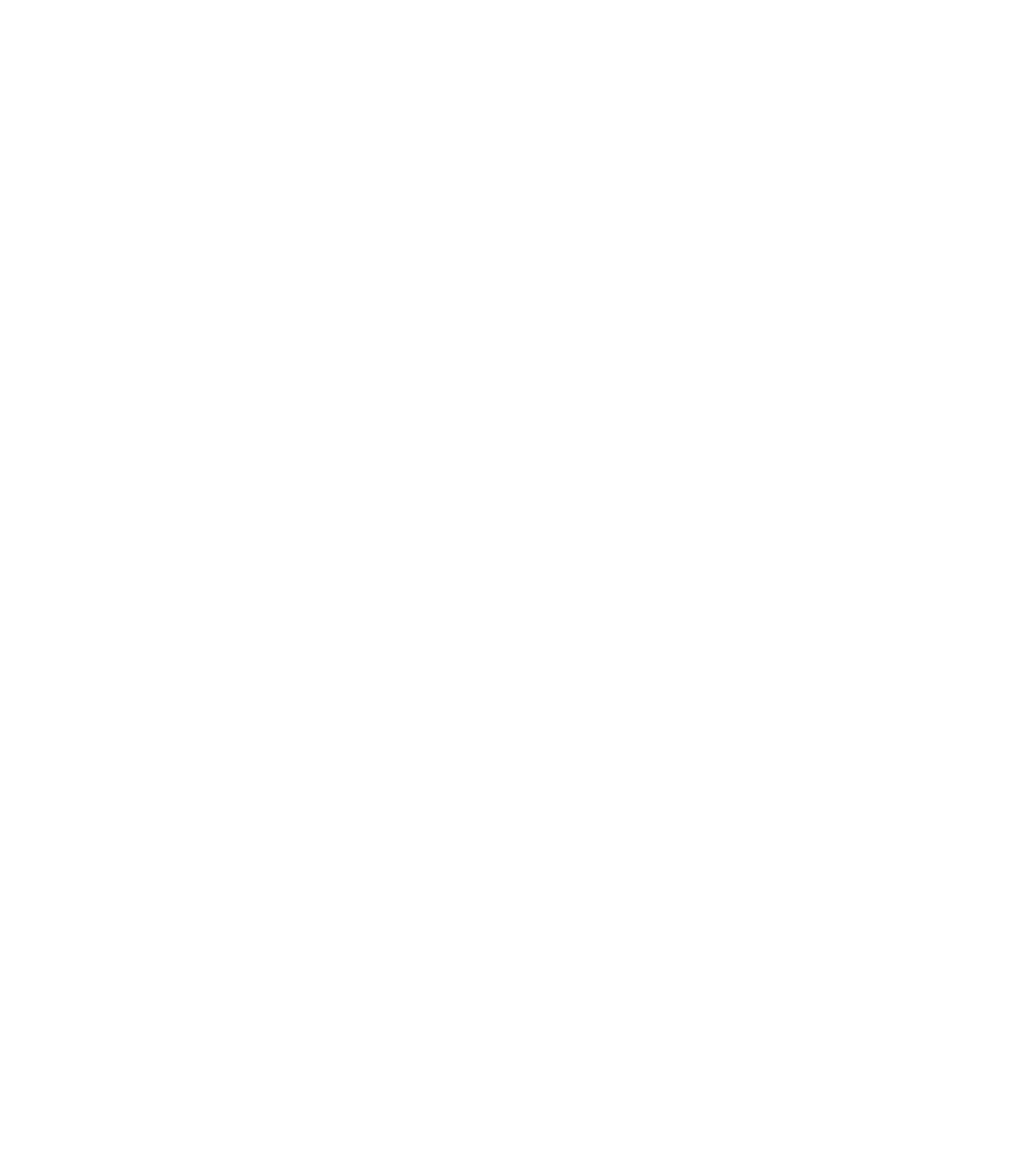
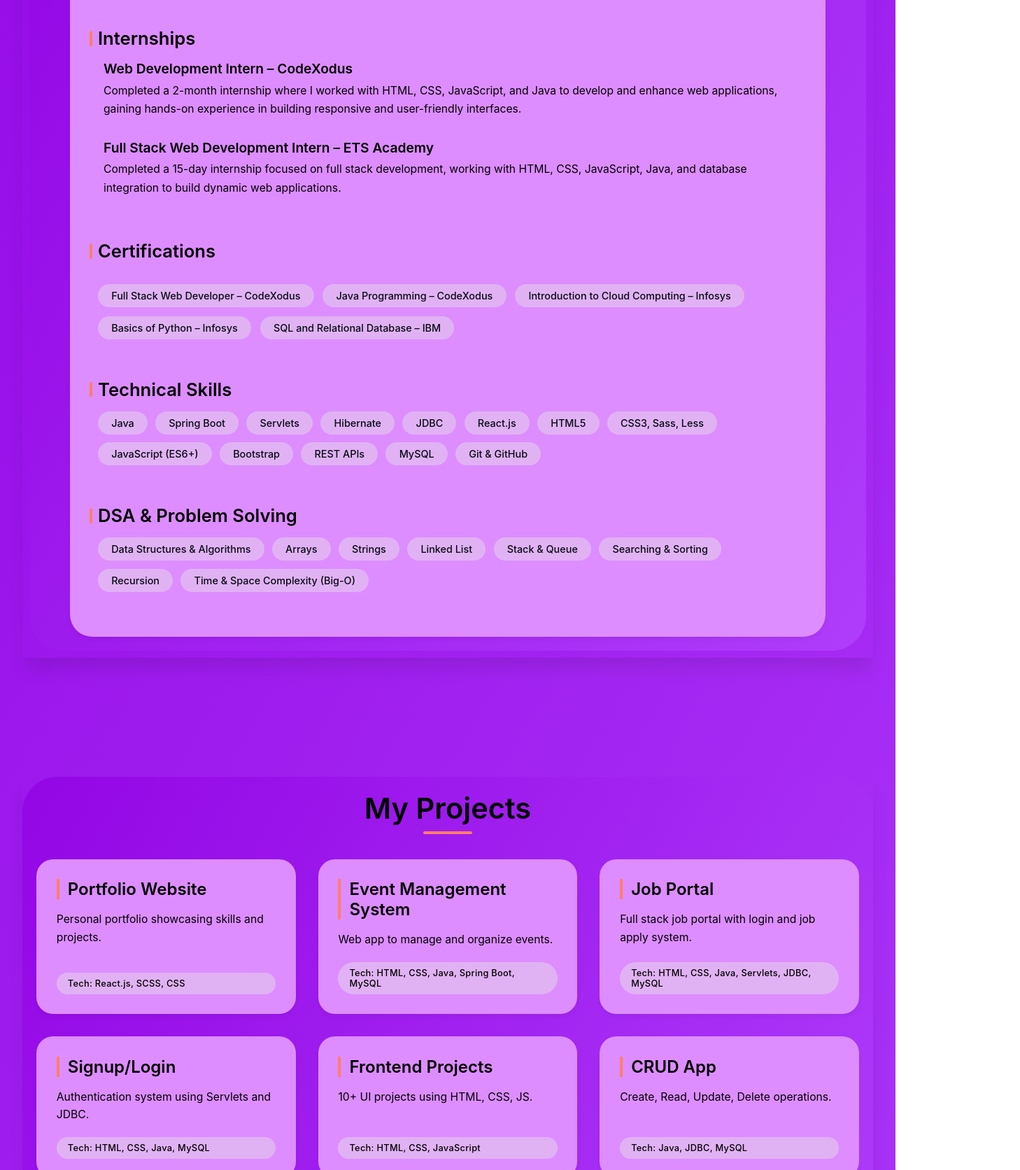
Before and after one commit to kiruthikaarul25/Protfolio-Profile, a React (Vite) app: page / in a window 1280 px wide. Shown: the part 948-2620 px from the top of the page at 70% size, 1458 px wide, since content can reach past the window. Before the commit the page ends 931 px from the top, so only its background shows below. Built offline with nearby package versions, Linux system fonts and the light colour scheme.

Commit message:
Add files via upload

```diff
--- a/src/Protofile_Profile/About/About.less
+++ b/src/Protofile_Profile/About/About.less
@@ -10,11 +10,13 @@
 @transition: all 0.25s ease;
 
 .about {
-background: linear-gradient(135deg, #6bb5e8 0%, #4682b4 30%, #2c7da0 70%, #1e5a8a 100%);  padding: 5rem 2rem;
+  background: linear-gradient(120deg, #9306e5 0%, #af3dfb 100%);
 
   .container {
     max-width: 1200px;
     margin: 0 auto;
+    padding: 20px;
+
   }
 
 
@@ -47,7 +49,8 @@
     justify-content: center;
 
     .about-text {
-      background: @white-card;
+        background-color: rgb(221, 141, 255);
+
       padding: 2.5rem;
       border-radius: 2rem;
       box-shadow: @shadow-sm;
@@ -122,7 +125,7 @@
         margin: 1rem 0 1.5rem 0;
 
         li {
-          background: #f1f5f9;
+         background: #e1b2f3;
           padding: 0.5rem 1.2rem;
           border-radius: 40px;
           font-size: 0.9rem;
@@ -156,7 +159,7 @@
           margin-bottom: 1.5rem;
 
           li {
-            background: #f1f5f9;
+            background: #e1b2f3;
             padding: 0.5rem 1.2rem;
             border-radius: 40px;
             font-size: 0.9rem;
--- a/src/Protofile_Profile/Contact/Contact.css
+++ b/src/Protofile_Profile/Contact/Contact.css
@@ -1,6 +1,6 @@
 
 :root {
-  --primary-color: #2c3e66;
+  --primary-color: #b65dd9;
   --accent-color: #ff7e67;
   --grey-bg: #e9ecef;
   --white-card: #ffffff;
@@ -12,7 +12,9 @@
 }
 
 .contact {
-background: linear-gradient(135deg, #6bb5e8 0%, #4682b4 30%, #2c7da0 70%, #1e5a8a 100%);  padding: 5rem 2rem;
+  height: 100vh;
+  padding: 20px;
+  background: linear-gradient(120deg, #9306e5 0%, #af3dfb 100%);
 }
 
 .contact h2 {
@@ -54,7 +56,7 @@
 
 .contact-info {
   flex: 1;
-  background: linear-gradient(135deg, var(--primary-color), #1e3a5f);
+  background: linear-gradient(135deg, var(--primary-color), #491e5f);
   padding: 2rem;
   color: white;
   display: flex;
@@ -131,7 +133,7 @@
   display: flex;
   flex-direction: column;
   gap: 1.2rem;
-  background-color: rgb(175, 175, 187);
+  background-color: rgb(217, 133, 245);
   justify-content: center;
   align-items: center;
 }
@@ -161,7 +163,7 @@
 }
 
 .contact-form button {
-    background: #084177;
+    background: #a522f6;
    width: 400px;
   color: white;
   border: none;
@@ -175,7 +177,7 @@
 }
 
 .contact-form button:hover {
-  background: #63a4e1;
+  background: #c947ed;
   color: black;
   transform: translateY(-2px);
   box-shadow: 0 5px 12px rgba(255, 126, 103, 0.3);
--- a/src/Protofile_Profile/Home/Home.jsx
+++ b/src/Protofile_Profile/Home/Home.jsx
@@ -1,9 +1,61 @@
-import React from "react";
+import { useState } from "react";
 import "./Home.scss";
 import profile from "./kee.jpeg";
 import { useNavigate } from "react-router-dom";
 
 const Home = () => {
+    const projects = [
+    {
+      title: "Portfolio Website",
+      desc: "Personal portfolio showcasing skills and projects.",
+      tech: "React.js, SCSS, CSS"
+    },
+    {
+      title: "Event Management System",
+      desc: "Web app to manage and organize events.",
+      tech: "HTML, CSS, Java, Spring Boot, MySQL"
+    },
+    {
+      title: "Job Portal",
+      desc: "Full stack job portal with login and job apply system.",
+      tech: "HTML, CSS, Java, Servlets, JDBC, MySQL"
+    },
+    {
+      title: "Signup/Login",
+      desc: "Authentication system using Servlets and JDBC.",
+      tech: "HTML, CSS, Java, MySQL"
+    },
+    {
+      title: "Frontend Projects",
+      desc: "10+ UI projects using HTML, CSS, JS.",
+      tech: "HTML, CSS, JavaScript"
+    },
+    {
+      title: "CRUD App",
+      desc: "Create, Read, Update, Delete operations.",
+      tech: "Java, JDBC, MySQL"
+    },
+    {
+      title: "Responsive UI",
+      desc: "Mobile-friendly UI designs.",
+      tech: "HTML, CSS, Sass"
+    }
+  ];
+    const [form, setForm] = useState({
+      name: "",
+      email: "",
+      message: ""
+    });
+
+    const handleChange = (e) => {
+      setForm({ ...form, [e.target.name]: e.target.value });
+    };
+
+    const handleSubmit = (e) => {
+      e.preventDefault();
+      alert("Message Sent Successfully ✅");
+      console.log(form);
+    };
   const navigate = useNavigate();
 
   return (
@@ -26,6 +78,196 @@
 
         </div>
       </section>
+      <div className="sec">
+
+      <section id="about" className="about">
+        <div className="container">
+
+          <h2 className="section-title">About Me</h2>
+
+          <div className="about-content">
+            <div className="about-text">
+
+
+              <p>
+                I am Kiruthika A, a motivated Java Full Stack Developer with a strong foundation in both front-end and back-end development. I specialize in designing and developing scalable web applications using Java, Spring Boot, React, and modern web technologies.
+              </p>
+
+
+              <h3 className="he">Internships</h3>
+
+              <div className="internship">
+                <h4>Web Development Intern – CodeXodus</h4>
+                <p>
+                  Completed a 2-month internship where I worked with HTML, CSS, JavaScript, and Java to develop and enhance web applications, gaining hands-on experience in building responsive and user-friendly interfaces.
+                </p>
+              </div>
+
+              <div className="internship">
+                <h4>Full Stack Web Development Intern – ETS Academy</h4>
+                <p>
+                  Completed a 15-day internship focused on full stack development, working with HTML, CSS, JavaScript, Java, and database integration to build dynamic web applications.
+                </p>
+              </div>
+
+              <h3>Certifications</h3>
+
+              <ul className="certifications">
+                <li>Full Stack Web Developer – CodeXodus</li>
+                <li>Java Programming – CodeXodus</li>
+                <li>Introduction to Cloud Computing – Infosys</li>
+                <li>Basics of Python – Infosys</li>
+                <li>SQL and Relational Database – IBM</li>
+              </ul>
+
+
+              <div className="skills">
+                <h3>Technical Skills</h3>
+                <ul>
+                  <li>Java</li>
+                  <li>Spring Boot</li>
+                  <li>Servlets</li>
+                  <li>Hibernate</li>
+                  <li>JDBC</li>
+                  <li>React.js</li>
+                  <li>HTML5</li>
+                  <li>CSS3, Sass, Less</li>
+                  <li>JavaScript (ES6+)</li>
+                  <li>Bootstrap</li>
+                  <li>REST APIs</li>
+                  <li>MySQL</li>
+                  <li>Git & GitHub</li>
+                </ul>
+
+                <h3>DSA & Problem Solving</h3>
+                <ul>
+                  <li>Data Structures & Algorithms</li>
+                  <li>Arrays</li>
+                  <li>Strings</li>
+                  <li>Linked List</li>
+                  <li>Stack & Queue</li>
+                  <li>Searching & Sorting</li>
+                  <li>Recursion</li>
+                  <li>Time & Space Complexity (Big-O)</li>
+                </ul>
+              </div>
+
+            </div>
+          </div>
+
+        </div>
+      </section>
+      </div>
+      <div className="thr">
+<section className="projects">
+      <h2 className="title">My Projects</h2>
+
+      <div className="project-container">
+        {projects.length > 0 ? (
+          projects.map((project, index) => (
+            <div className="project-card" key={index}>
+              <h3>{project.title}</h3>
+              <p>{project.desc}</p>
+              <span>Tech: {project.tech}</span>
+            </div>
+          ))
+        ) : (
+          <p>No projects found ❌</p>
+        )}
+      </div>
+    </section>
+      </div>
+      <div className="fou">
+        <section className="contact">
+      <h2>Contact Me</h2>
+
+      <div className="contact-container">
+
+
+        <div className="contact-info">
+          <h3>Get in Touch</h3>
+
+          <table>
+            <tbody>
+              <tr>
+                <td><b>Email</b></td>
+                <td>: kiruthikaarul25@gmail.com</td>
+              </tr>
+
+              <tr>
+                <td><b>Phone</b></td>
+                <td>: +91 93635 94725</td>
+              </tr>
+
+              <tr>
+                <td><b>Location</b></td>
+                <td>: Bangalore, India</td>
+              </tr>
+
+              <tr>
+                <td><b>GitHub</b></td>
+                <td>
+                  : <a
+                      href="https://github.com/kiruthikaarul25"
+                      target="_blank"
+                      rel="noreferrer"
+                    >
+                      github.com/kiruthikaarul25
+                    </a>
+                </td>
+              </tr>
+
+              <tr>
+                <td><b>LinkedIn</b></td>
+                <td>
+                  : <a
+                      href="https://www.linkedin.com/in/kiruthika3125"
+                      target="_blank"
+                      rel="noreferrer"
+                    >
+                      linkedin.com/in/kiruthika3125
+                    </a>
+                </td>
+              </tr>
+            </tbody>
+          </table>
+        </div>
+
+
+        <form className="contact-form" onSubmit={handleSubmit}>
+          <input
+            type="text"
+            name="name"
+            placeholder="Your Name"
+            value={form.name}
+            onChange={handleChange}
+            required
+          />
+
+          <input
+            type="email"
+            name="email"
+            placeholder="Your Email"
+            value={form.email}
+            onChange={handleChange}
+            required
+          />
+
+          <textarea
+            name="message"
+            placeholder="Your Message"
+            rows="5"
+            value={form.message}
+            onChange={handleChange}
+            required
+          ></textarea>
+
+          <button type="submit">Send Message</button>
+        </form>
+
+      </div>
+    </section>
+      </div>
     </div>
   );
 };
--- a/src/Protofile_Profile/Home/Home.scss
+++ b/src/Protofile_Profile/Home/Home.scss
@@ -6,18 +6,22 @@
 
 .home {
   min-height: 100vh;
-  display: flex;
+  display: block;
   align-items: center;
   justify-content: center;
-  background: linear-gradient(135deg, #72a1f1 0%, #5089dd 100%);
+  background: linear-gradient(120deg, #9306e5 0%, #af3dfb 100%);
   font-family: 'Inter', system-ui, sans-serif;
   padding: 2rem;
+  gap: 10opx;
 }
 
 .hero {
+  padding-bottom: 20px;
+  margin-left: 130px;
+  margin-top: 120px;
   max-width: 1200px;
   width: 100%;
-  background: linear-gradient(120deg, #7ea8f0 0%, #5189dd 100%);
+  background: linear-gradient(120deg, #9306e5 0%, #af3dfb 100%);
   border-radius: 3rem;
   padding: 3rem;
   display: flex;
@@ -47,7 +51,7 @@
 .right h3 {
   font-size: 1.5rem;
   font-weight: 600;
-  color: $primary;
+  color: rgb(54, 48, 48);
   margin-bottom: 1rem;
 }
 
@@ -64,7 +68,7 @@
 }
 
 .butt {
-  background: $primary;
+  background: rgb(223, 88, 244);
   border: none;
   padding: 0.75rem 2rem;
   font-size: 1rem;
@@ -73,14 +77,14 @@
   border-radius: 2rem;
   cursor: pointer;
   transition: all 0.3s ease;
-    background: transparent;
-  border: 2px solid $primary;
-  color: $primary;
+   background-color: rgb(193, 117, 254);
+  border: 2px solid rgb(73, 70, 70);
+  color:rgb(86, 55, 100);
 }
 
 .butt:hover {
   transform: translateY(-3px);
-  background: #5189dd;
+  background: #bd4be7;
   color: rgb(224, 217, 217);
   box-shadow: 0 15px 25px -10px rgba(79, 70, 229, 0.4);
 }
@@ -99,3 +103,45 @@
     justify-content: center;
   }
 }
+.sec{
+  margin-top: 170px;
+       box-shadow: 0 20px 25px -5px rgba(0, 0, 0, 0.1);
+        padding: 10px;
+
+}
+.sec .about{
+  border-radius: 50px;
+}
+.thr{
+    margin-top: 170px;
+    height: 100%;
+     box-shadow: 0 20px 25px -5px rgba(0, 0, 0, 0.1);
+
+
+}
+.thr .projects{
+     border-radius: 50px;
+
+}
+.fou{
+ margin-top: 170px;
+      box-shadow: 0 20px 25px 5px rgba(0, 0, 0, 0.1);
+       padding: 20px;
+
+}
+.fou .contact{
+     border-radius: 50px;
+
+}
+.C {
+  color: rgb(239, 209, 255);
+  text-align: center;
+  font-size: 50px;
+  text-shadow: 2px 2px 5px rgba(0, 0, 0, 0.4);
+  transition: transform 0.3s ease, text-shadow 0.3s ease;
+}
+
+.C:hover {
+  transform: translateY(-5px);
+  text-shadow: 0 8px 15px rgba(0, 0, 0, 0.3);
+}
--- a/src/Protofile_Profile/Project/Project.css
+++ b/src/Protofile_Profile/Project/Project.css
@@ -1,9 +1,9 @@
 
 :root {
   --primary-color: #2c3e66;
-  --accent-color: #ef664e;
-  --grey-bg: #e9ecef;
-  --white-card: #ffffff;
+  --accent-color: #a94eef;
+  --grey-bg: #909295;
+  --white-card: #a69c9c;
   --text-dark: #1e2a3a;
   --text-light: #6c7a89;
   --shadow-sm: 0 4px 6px rgba(0, 0, 0, 0.05);
@@ -12,14 +12,15 @@
 }
 
 .projects {
-background: linear-gradient(135deg, #6bb5e8 0%, #4682b4 30%, #2c7da0 70%, #1e5a8a 100%);  padding: 5rem 2rem;
+  padding: 20px;
+  background: linear-gradient(120deg, #9306e5 0%, #af3dfb 100%);
 }
 
 .projects .title {
   text-align: center;
   font-size: 2.6rem;
   margin-bottom: 3rem;
-  color: var(--text-dark);
+  color: bl;
   position: relative;
   font-weight: 600;
 }
@@ -45,7 +46,7 @@
 }
 
 .project-card {
-  background: var(--white-card);
+  background-color: rgb(221, 141, 255);
   border-radius: 1.5rem;
   padding: 1.8rem;
   box-shadow: var(--shadow-sm);
@@ -57,6 +58,7 @@
 .project-card:hover {
   transform: translateY(-6px);
   box-shadow: var(--shadow-hover);
+
 }
 
 .project-card h3 {
@@ -78,19 +80,14 @@
 
 .project-card span {
   display: inline-block;
-  background: #f1f5f9;
+  background: #e1b2f3;
   padding: 0.5rem 1rem;
   border-radius: 40px;
   font-size: 0.8rem;
   font-weight: 500;
-  color: var(--primary-color);
+  color: black;
   letter-spacing: 0.3px;
   transition: var(--transition);
-}
-
-.project-card:hover span {
-  background: var(--accent-color);
-  color: white;
 }
 
 @media (max-width: 768px) {
@@ -105,6 +102,7 @@
   .project-container {
     grid-template-columns: 1fr;
     gap: 1.5rem;
+
   }
 
   .project-card {
@@ -137,7 +135,7 @@
   padding: 0.8rem 1.2rem;
   font-size: 1rem;
   font-family: inherit;
-  background: #ffffff;
+  background: #eeeaea;
   border: 2px solid #dee2e6;
   border-radius: 50px;
   outline: none;
```
Also changed, not shown: src/Protofile_Profile/Nav/Nav.scss (+4 -3 lines).
